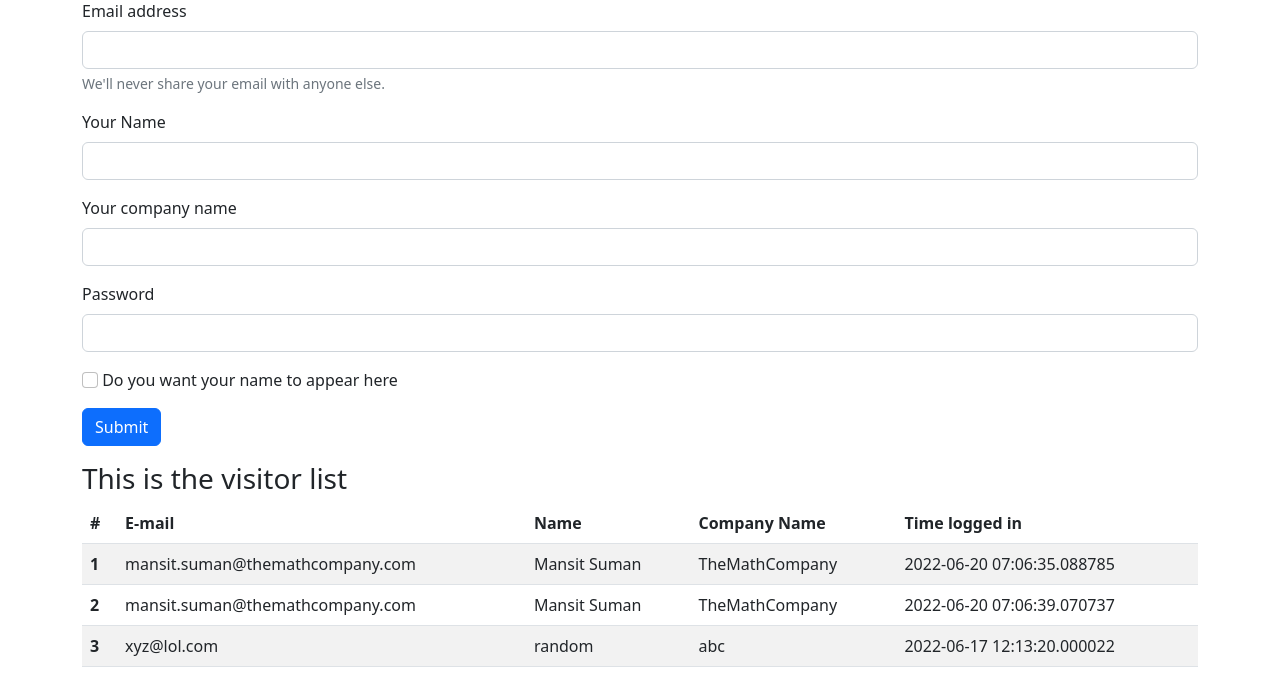
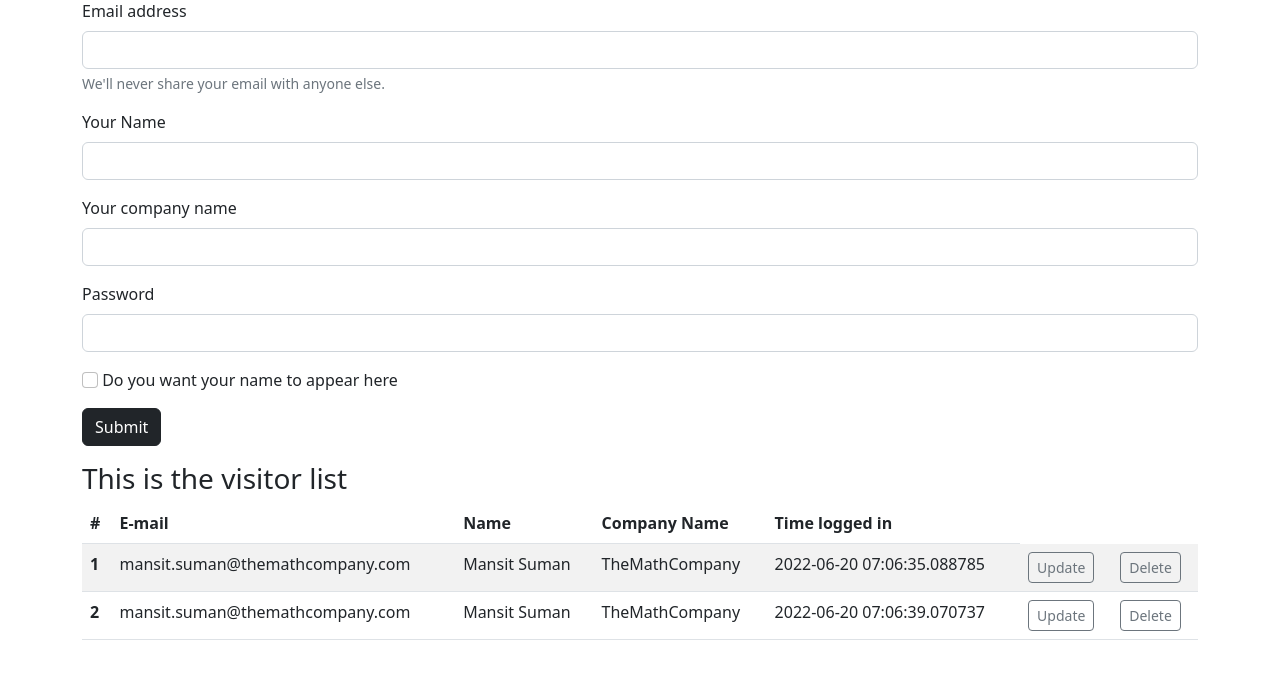
Before and after one commit to msplmansit98/fask-demo-app, a Flask app: page / in a window 1280 px wide. Shown: the part 115-800 px from the top of the page. Run offline with Flask 2, Linux system fonts and the light colour scheme; data comes from the database, SQL or seed files in the repository; both versions use the stored data as it was after the commit.

Commit message:
added update and delete button as actions

```diff
--- a/app.py
+++ b/app.py
@@ -1,5 +1,5 @@
 from email.policy import default
-from flask import Flask, render_template, request
+from flask import Flask, render_template, request, redirect
 from flask_sqlalchemy import SQLAlchemy
 from datetime import datetime
 
@@ -22,13 +22,16 @@ class visitor_list(db.Model):
 def hello_world():
 
     if request.method == 'POST':
-        print("post")
+        visitor_log = visitor_list(email_id=request.form["email"], name=request.form['name'],company=request.form['company'])
+        db.session.add(visitor_log)
+        db.session.commit()
 
-    #whenever the page loads this gets logged in the database
-    visitor_log = visitor_list(email_id="xyz@lol.com", name="random",company="abc")
-    db.session.add(visitor_log)
-    db.session.commit()
+    # #whenever the page loads this gets logged in the database
+    # visitor_log = visitor_list(email_id="xyz@lol.com", name="random",company="abc")
+    # db.session.add(visitor_log)
+    # db.session.commit()
 
+    #Querying all the records
     all_visitors = visitor_list.query.all()
     return render_template('index.html',all_visitors=all_visitors)
     #return "<p>Hello, World!</p>"
@@ -39,5 +42,19 @@ def products():
     print(all_visitors)
     return "<p>This is the product page</p>"
 
+@app.route("/delete/<int:sno>")
+def delete_row(sno):
+    visitor = visitor_list.query.filter_by(sno=sno).first()
+    db.session.delete(visitor)
+    db.session.commit()
+    return redirect("/")
+
+# @app.route("/update/<int:sno>")
+# def delete_row(sno):
+#     visitor = visitor_list.query.filter_by(sno=sno).first()
+#     visitor.email_id
+#     db.session.commit()
+#     return redirect("/")
+
 if __name__ == "__main__":
     app.run(debug=True, port=8000)
--- a/steps.txt
+++ b/steps.txt
@@ -16,3 +16,7 @@
 16. Install Jinja2 Snippet Kit
 17. Make your data table display on frontend using jinja2 template
 18. Adding POST action to submit button
+19. href -> refers to what goes into the link
+20. Added update and delete buttons in the table and their actions with redirecting option
+21. If visitor list is empty, they show a message. added in index.html page
+22. Added message for no records
--- a/templates/index.html
+++ b/templates/index.html
@@ -12,7 +12,7 @@
 <body>
     <nav class="navbar navbar-dark bg-dark">
         <div class="container-fluid">
-            <a class="navbar-brand" href="#">Wine Quality Prediction</a>
+            <a class="navbar-brand" href="/">Wine Quality Prediction</a>
             <button class="navbar-toggler" type="button" data-bs-toggle="collapse"
                 data-bs-target="#navbarSupportedContent" aria-controls="navbarSupportedContent" aria-expanded="false"
                 aria-label="Toggle navigation">
@@ -46,7 +46,7 @@
                 </ul>
                 <form class="d-flex" role="search">
                     <input class="form-control me-2" type="search" placeholder="Search" aria-label="Search">
-                    <button class="btn btn-outline-success" type="submit">Search</button>
+                    <button class="btn btn-outline-light" type="submit">Search</button>
                 </form>
             </div>
         </div>
@@ -57,16 +57,17 @@
         <form action="/" method="POST">
             <div class="mb-3">
                 <label for="exampleInputEmail1" class="form-label">Email address</label>
-                <input type="email" class="form-control" id="exampleInputEmail1" aria-describedby="emailHelp">
+                <input type="email" class="form-control" name="email" id="exampleInputEmail1"
+                    aria-describedby="emailHelp">
                 <div id="emailHelp" class="form-text">We'll never share your email with anyone else.</div>
             </div>
             <div class="mb-3">
                 <label for="exampleName1" class="form-label">Your Name</label>
-                <input type="name" class="form-control" id="exampleName1">
+                <input type="name" class="form-control" name="name" id="exampleName1">
             </div>
             <div class="mb-3">
                 <label for="examplecompany1" class="form-label">Your company name</label>
-                <input type="company" class="form-control" id="examplecompany1">
+                <input type="company" class="form-control" name="company" id="examplecompany1">
             </div>
             <div class="mb-3">
                 <label for="exampleInputPassword1" class="form-label">Password</label>
@@ -76,12 +77,20 @@
                 <input type="checkbox" class="form-check-input" id="exampleCheck1">
                 <label class="form-check-label" for="exampleCheck1">Do you want your name to appear here</label>
             </div>
-            <button type="submit" class="btn btn-primary">Submit</button>
+            <button type="submit" class="btn btn-dark">Submit</button>
         </form>
     </div>
 
     <div class="container">
         <h3>This is the visitor list</h3>
+
+
+        {% if all_visitors|length== 0 %}
+        <div class="alert alert-danger" role="alert">
+            Add the new records now!
+        </div>
+
+        {% else %}
         <table class="table table-striped">
             <thead>
                 <tr>
@@ -93,17 +102,22 @@
                 </tr>
             </thead>
             <tbody>
-                {% for visitor in all_visitors  %}
+                {% for visitor in all_visitors %}
                 <tr>
                     <th scope="row">{{ loop.index }}</th>
                     <td>{{visitor.email_id}}</td>
                     <td>{{visitor.name}}</td>
                     <td>{{visitor.company}}</td>
                     <td>{{visitor.logged_time}}</td>
+                    <td><a href="/update/{{visitor.sno}}" type="button" class="btn btn-outline-secondary btn-sm">Update</button></td>
+                    <td><a href="/delete/{{visitor.sno}}" type="button" class="btn btn-outline-secondary btn-sm">Delete</button></td>
                 </tr>
                 {% endfor %}
             </tbody>
         </table>
+
+        {% endif %}
+
     </div>
     <script src="https://cdn.jsdelivr.net/npm/bootstrap@5.2.0-beta1/dist/js/bootstrap.bundle.min.js"
         integrity="sha384-pprn3073KE6tl6bjs2QrFaJGz5/SUsLqktiwsUTF55Jfv3qYSDhgCecCxMW52nD2"
```
Also changed, not shown: prediction.db, readme.md. Lines whose indentation alone changed are shown as unchanged.
